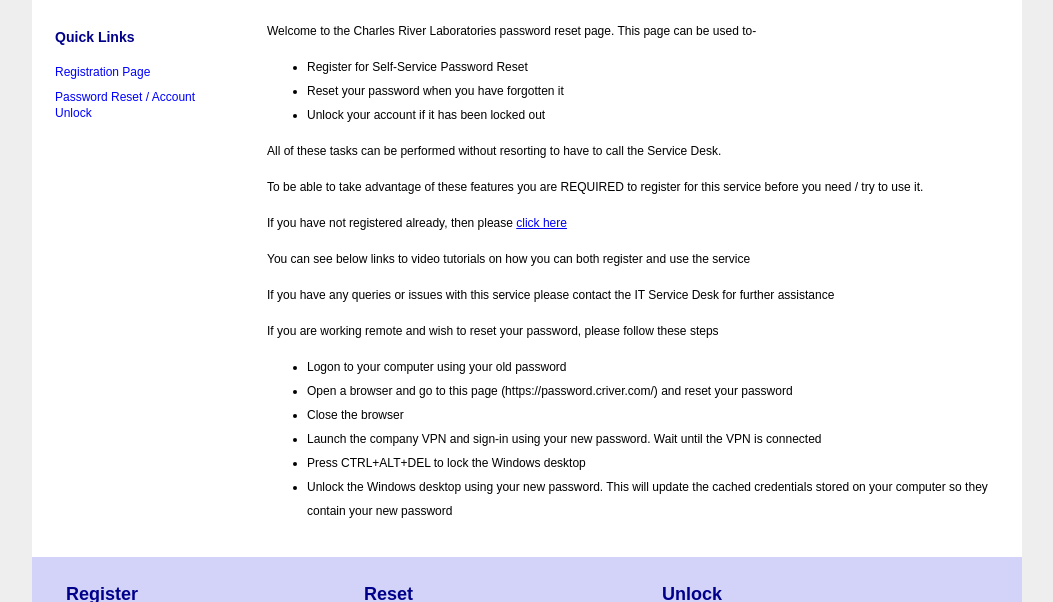
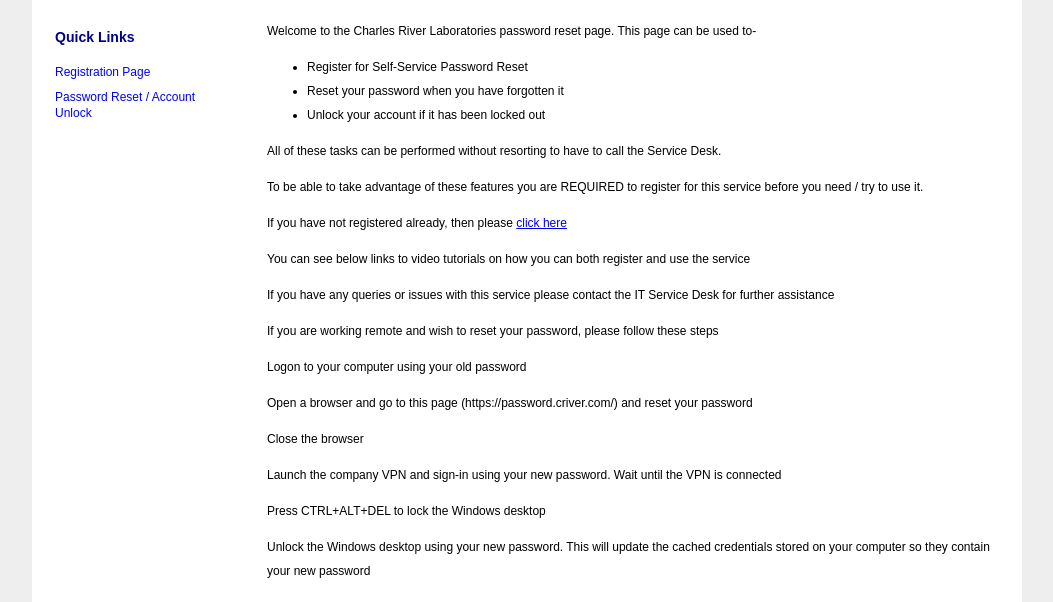
Before and after one commit to crl-ayham/passwordresetwebpage, a plain HTML site: page default.html in a window 1280 px wide. Shown: the part 198-800 px from the top of the page, without its empty margins (113-1166 px from the left). Drawn offline with Linux system fonts and the light colour scheme.

Commit message:
Update default.html

```diff
--- a/default.html
+++ b/default.html
@@ -118,14 +118,12 @@
 							<p>You can see below links to video tutorials on how you can both register and use the service</p>
 							<p>If you have any queries or issues with this service please contact the IT Service Desk for further assistance</p>
 						        <p>If you are working remote and wish to reset your password, please follow these steps</p>
-							<ul>
-							<li>Logon to your computer using your old password</li>
-							<li>Open a browser and go to this page (https://password.criver.com/) and reset your password</li>
-							<li>Close the browser</li>
-							<li>Launch the company VPN and sign-in using your new password. Wait until the VPN is connected</li>
-							<li>Press CTRL+ALT+DEL to lock the Windows desktop</li>
-							<li>Unlock the Windows desktop using your new password. This will update the cached credentials stored on your computer so they contain your new password</li>
-							</ul>
+							<p>Logon to your computer using your old password</p>
+							<p>Open a browser and go to this page (https://password.criver.com/) and reset your password</p>
+							<p>Close the browser</p>
+							<p>Launch the company VPN and sign-in using your new password. Wait until the VPN is connected</p>
+							<p>Press CTRL+ALT+DEL to lock the Windows desktop</p>
+							<p>Unlock the Windows desktop using your new password. This will update the cached credentials stored on your computer so they contain your new password</p>
 						</div>
 					</main>
 
```
